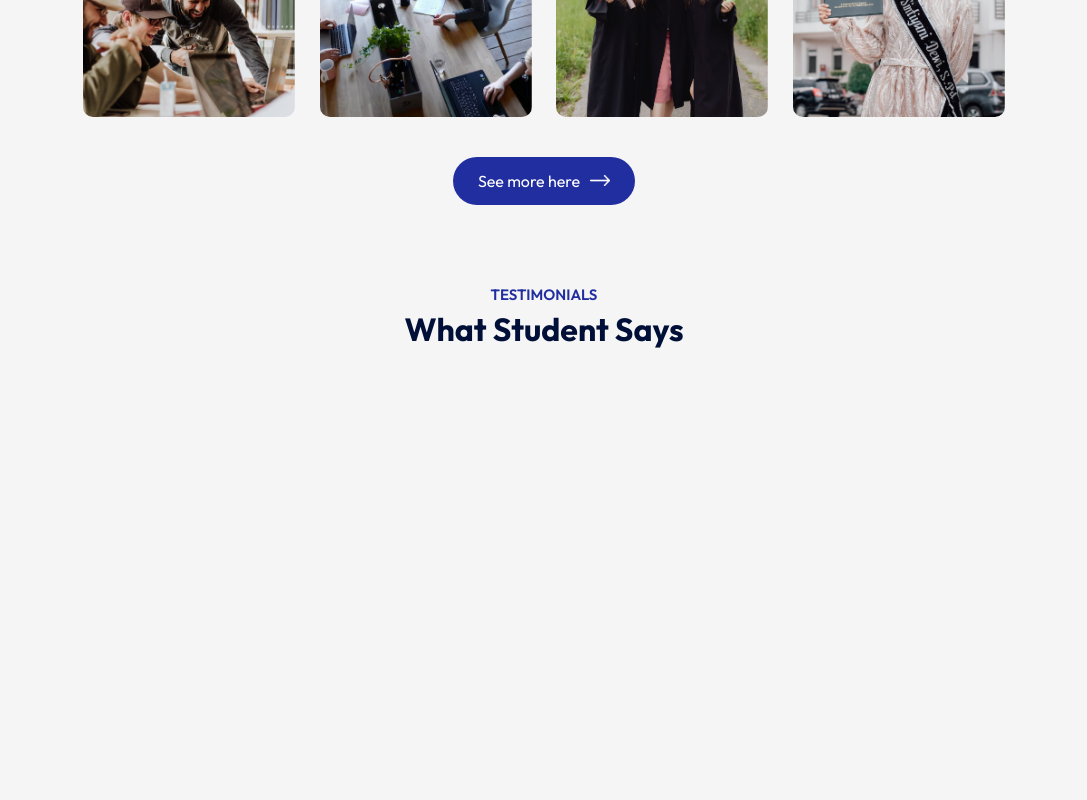
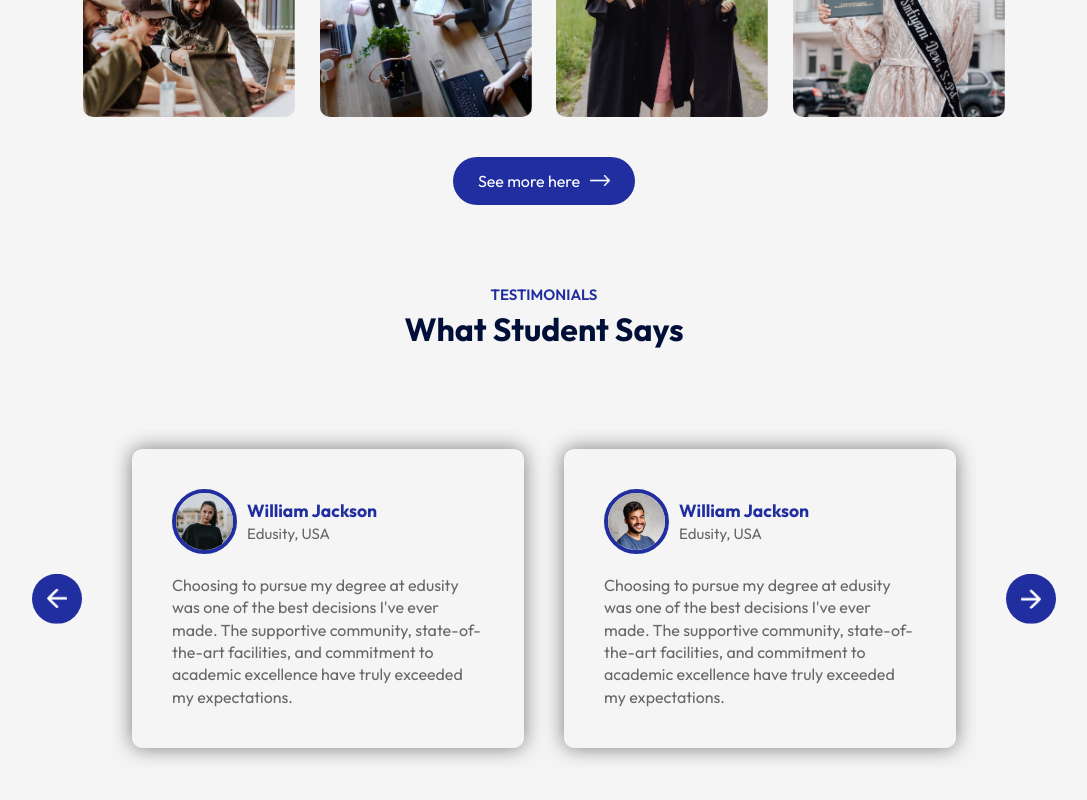
Before and after one commit to Edwinromerojr/edusity, a React (Vite) app: page / in a window 1280 px wide. Shown: the part 2188-2988 px from the top of the page, without its empty margins (96-1183 px from the left). Before the commit the page ends 2567 px from the top, so only its background shows below. Built offline with nearby package versions, Linux system fonts and the light colour scheme.

Commit message:
testimonials

```diff
--- a/src/App.jsx
+++ b/src/App.jsx
@@ -5,6 +5,7 @@
 import Title from './Components/Title/Title'
 import About from './Components/About/About'
 import Campus from './Components/Campus/Campus'
+import Testimonials from './Components/Testimonials/Testimonials'
 
 const App = () => {
   return (
@@ -18,6 +19,7 @@
         <Title subTitle='Gallery' Title='Campus Photos'/>
         <Campus />
         <Title subTitle='TESTIMONIALS' Title='What Student Says'/>
+        <Testimonials />
       </div>
     </div>
   )
--- /dev/null
+++ b/src/Components/Testimonials/Testimonials.css
@@ -0,0 +1,56 @@
+.testimonials{
+    margin: 80px auto;
+    padding: 0 80px;
+    position: relative;
+}
+.next-btn, .back-btn{
+    position: absolute;
+    top: 50%;
+    right: 0;
+    transform: translateY(-50%);
+    padding: 15px;
+    width: 50px;
+    border-radius: 50%;
+    cursor: pointer;
+    background: #212EA0;
+}
+.back-btn{
+    right: auto;
+    left: 0;
+}
+.slider{
+    overflow: hidden;
+}
+.slider ul{
+    display: flex;
+    width: 200%;
+    overflow-x: hidden;
+    transition: 0.5s;
+}
+.slider ul li{
+    list-style: none;
+    width: 50%;
+    padding: 20px;
+}
+.slide{
+    box-shadow: 0 0 20px rgba(0,0,0,0.5);
+    padding: 40px;
+    border-radius: 10px;
+    color: #676767;
+    line-height: 1.4;
+}
+.slide img{
+    width: 65px;
+    border-radius: 50%;
+    margin-right: 10px;
+    border: 4px solid #212EA0;
+}
+.user-info{
+    display: flex;
+    align-items: center;
+    margin-bottom: 20px;
+    font-size: 15px;
+}
+.user-info h3{
+    color: #212EA0;
+}
--- /dev/null
+++ b/src/Components/Testimonials/Testimonials.jsx
@@ -0,0 +1,88 @@
+import React, { useRef } from 'react'
+import "./Testimonials.css"
+import next_icon from '../../assets/next-icon.png'
+import back_icon from '../../assets/back-icon.png'
+import user_1 from '../../assets/user-1.png'
+import user_2 from '../../assets/user-2.png'
+import user_3 from '../../assets/user-3.png'
+import user_4 from '../../assets/user-4.png'
+
+const Testimonials = () => {
+
+  const slider = useRef();
+  let tx = 0;
+
+  const slideForward = () => {
+    if(tx > -50){
+      tx -= 25;
+    }
+    slider.current.style.transform = `translateX(${tx}%)`
+  }
+  const slideBackward = () => {
+    if(tx < 0){
+      tx += 25;
+    }
+    slider.current.style.transform = `translateX(${tx}%)`
+  }
+
+  return (
+    <div className='testimonials'>
+      <img src={next_icon} alt="" className='next-btn' onClick={slideForward}/>
+      <img src={back_icon} alt="" className='back-btn' onClick={slideBackward}/>
+      <div className="slider">
+        <ul ref={slider}>
+          <li>
+            <div className="slide">
+              <div className="user-info">
+                <img src={user_1} alt="" />
+                <div>
+                  <h3>William Jackson</h3>
+                  <span>Edusity, USA</span>
+                </div>
+              </div>
+              <p>Choosing to pursue my degree at edusity was one of the best decisions I've ever made. The supportive community, state-of-the-art facilities, and commitment to academic excellence have truly exceeded my expectations.</p>
+            </div>
+          </li>
+          <li>
+            <div className="slide">
+              <div className="user-info">
+                <img src={user_2} alt="" />
+                <div>
+                  <h3>William Jackson</h3>
+                  <span>Edusity, USA</span>
+                </div>
+              </div>
+              <p>Choosing to pursue my degree at edusity was one of the best decisions I've ever made. The supportive community, state-of-the-art facilities, and commitment to academic excellence have truly exceeded my expectations.</p>
+            </div>
+          </li>
+          <li>
+            <div className="slide">
+              <div className="user-info">
+                <img src={user_3} alt="" />
+                <div>
+                  <h3>William Jackson</h3>
+                  <span>Edusity, USA</span>
+                </div>
+              </div>
+              <p>Choosing to pursue my degree at edusity was one of the best decisions I've ever made. The supportive community, state-of-the-art facilities, and commitment to academic excellence have truly exceeded my expectations.</p>
+            </div>
+          </li>
+          <li>
+            <div className="slide">
+              <div className="user-info">
+                <img src={user_4} alt="" />
+                <div>
+                  <h3>William Jackson</h3>
+                  <span>Edusity, USA</span>
+                </div>
+              </div>
+              <p>Choosing to pursue my degree at edusity was one of the best decisions I've ever made. The supportive community, state-of-the-art facilities, and commitment to academic excellence have truly exceeded my expectations.</p>
+            </div>
+          </li>
+        </ul>
+      </div>
+    </div>
+  )
+}
+
+export default Testimonials
```
